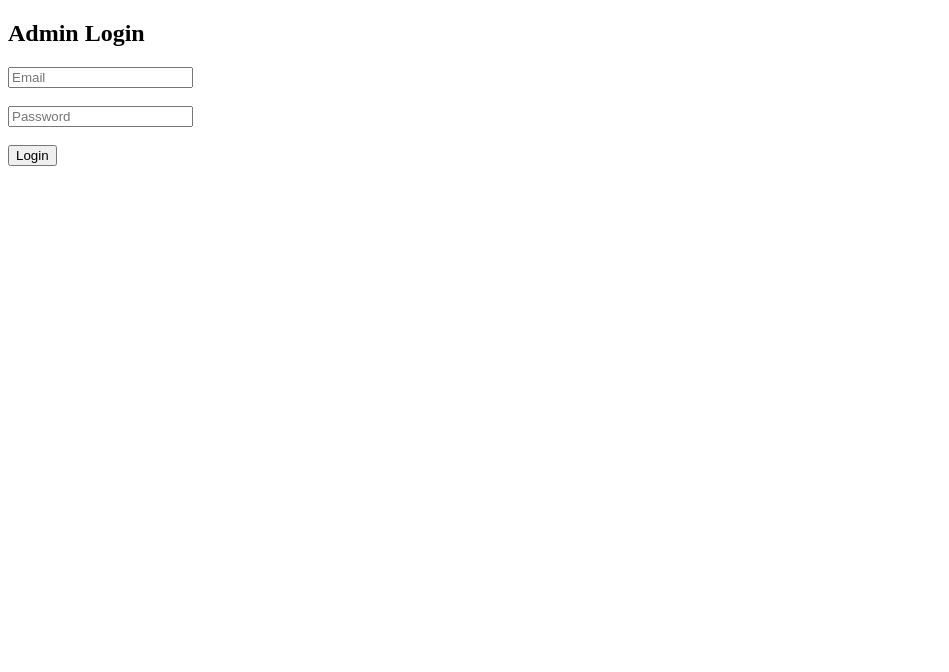
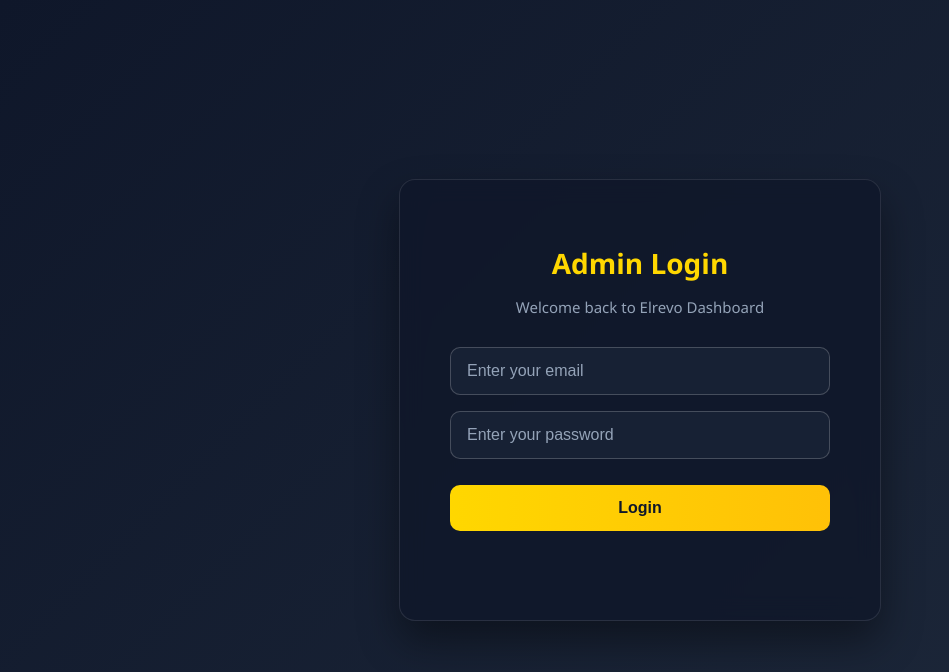
Before and after one commit to elrevo-777/Elrevo, a plain HTML site: page admin.html in a window 1280 px wide. Shown: the whole page, without its empty margins (0-949 px from the left). Drawn offline with Linux system fonts and the light colour scheme.

Commit message:
Update admin.html

```diff
--- a/admin.html
+++ b/admin.html
@@ -1,25 +1,155 @@
 <!DOCTYPE html>
 <html lang="en">
 <head>
-  <meta charset="UTF-8">
-  <title>Admin Login</title>
+  <meta charset="UTF-8" />
+  <meta name="viewport" content="width=device-width, initial-scale=1.0" />
+  <title>Admin Login | Elrevo</title>
+  <style>
+    /* Elegant Dark Theme - Elrevo Style */
+    body {
+      margin: 0;
+      padding: 0;
+      font-family: 'Segoe UI', Arial, sans-serif;
+      background: linear-gradient(135deg, #0f172a 0%, #1e293b 100%);
+      height: 100vh;
+      display: flex;
+      justify-content: center;
+      align-items: center;
+      color: #e2e8f0;
+    }
+
+    .login-container {
+      background: rgba(15, 23, 42, 0.8);
+      backdrop-filter: blur(12px);
+      -webkit-backdrop-filter: blur(12px);
+      border: 1px solid rgba(255, 255, 255, 0.1);
+      border-radius: 16px;
+      padding: 40px 50px;
+      width: 380px;
+      max-width: 90%;
+      box-shadow: 0 20px 40px rgba(0, 0, 0, 0.4);
+      text-align: center;
+      animation: fadeIn 0.8s ease-out;
+    }
+
+    @keyframes fadeIn {
+      from { opacity: 0; transform: translateY(30px); }
+      to { opacity: 1; transform: translateY(0); }
+    }
+
+    h2 {
+      margin-bottom: 10px;
+      font-size: 28px;
+      color: #ffd700; /* Gold accent */
+      font-weight: 600;
+    }
+
+    p.tagline {
+      margin-bottom: 30px;
+      color: #94a3b8;
+      font-size: 15px;
+    }
+
+    form {
+      display: flex;
+      flex-direction: column;
+      gap: 16px;
+    }
+
+    input {
+      padding: 14px 16px;
+      border: 1px solid rgba(255, 255, 255, 0.2);
+      border-radius: 10px;
+      background: rgba(30, 41, 59, 0.6);
+      color: white;
+      font-size: 16px;
+      transition: all 0.3s;
+    }
+
+    input:focus {
+      outline: none;
+      border-color: #ffd700;
+      background: rgba(30, 41, 59, 0.9);
+      box-shadow: 0 0 0 3px rgba(255, 215, 0, 0.2);
+    }
+
+    input::placeholder {
+      color: #94a3b8;
+    }
+
+    button {
+      padding: 14px;
+      background: linear-gradient(to right, #ffd700, #ffc107);
+      color: #0f172a;
+      font-weight: bold;
+      font-size: 16px;
+      border: none;
+      border-radius: 10px;
+      cursor: pointer;
+      transition: all 0.3s;
+      margin-top: 10px;
+    }
+
+    button:hover {
+      transform: translateY(-2px);
+      box-shadow: 0 10px 20px rgba(255, 215, 0, 0.3);
+    }
+
+    button:active {
+      transform: translateY(0);
+    }
+
+    #error {
+      color: #ff6b6b;
+      margin-top: 15px;
+      font-size: 14px;
+      min-height: 20px;
+    }
+
+    .loading {
+      opacity: 0.6;
+      pointer-events: none;
+    }
+
+    /* Mobile Responsive */
+    @media (max-width: 480px) {
+      .login-container {
+        padding: 30px 25px;
+      }
+      h2 { font-size: 24px; }
+    }
+  </style>
 </head>
 <body>
 
+  <div class="login-container">
     <h2>Admin Login</h2>
+    <p class="tagline">Welcome back to Elrevo Dashboard</p>
 
     <form id="loginForm">
-  <input type="email" id="email" placeholder="Email" required><br><br>
-  <input type="password" id="password" placeholder="Password" required><br><br>
-  <button type="submit">Login</button>
+      <input
+        type="email"
+        id="email"
+        placeholder="Enter your email"
+        required
+        autocomplete="email"
+      />
+      <input
+        type="password"
+        id="password"
+        placeholder="Enter your password"
+        required
+        autocomplete="current-password"
+      />
+      <button type="submit" id="loginBtn">Login</button>
     </form>
 
-<p id="error" style="color:red;"></p>
+    <p id="error"></p>
+  </div>
 
   <script type="module">
     import { initializeApp } from "https://www.gstatic.com/firebasejs/10.12.0/firebase-app.js";
-import { getAuth, signInWithEmailAndPassword }
-from "https://www.gstatic.com/firebasejs/10.12.0/firebase-auth.js";
+    import { getAuth, signInWithEmailAndPassword } from "https://www.gstatic.com/firebasejs/10.12.0/firebase-auth.js";
 
     const firebaseConfig = {
       apiKey: "AIzaSyA4t8qqUiO7KqgeRNKQlMINmKum1if9sFM",
@@ -34,19 +164,45 @@ const firebaseConfig = {
     const app = initializeApp(firebaseConfig);
     const auth = getAuth(app);
 
-document.getElementById("loginForm").addEventListener("submit", async (e) => {
+    const loginForm = document.getElementById("loginForm");
+    const errorEl = document.getElementById("error");
+    const loginBtn = document.getElementById("loginBtn");
+    const container = document.querySelector(".login-container");
+
+    loginForm.addEventListener("submit", async (e) => {
       e.preventDefault();
 
-  const email = document.getElementById("email").value;
+      const email = document.getElementById("email").value.trim();
       const password = document.getElementById("password").value;
+
+      // Reset error
+      errorEl.textContent = "";
+      container.classList.add("loading");
+      loginBtn.textContent = "Logging in...";
 
       try {
         await signInWithEmailAndPassword(auth, email, password);
-    window.location.href = "dashboard.html";
+        // Success → redirect to dashboard
+        window.location.href = "dashboard.html"; // ← yahan apna dashboard file ka naam likh dena agar alag hai
       } catch (err) {
-    document.getElementById("error").innerText = err.code + " | " + err.message;
+        // Better error messages
+        let message = "Login failed. Please try again.";
+
+        if (err.code === "auth/user-not-found" || err.code === "auth/wrong-password") {
+          message = "Invalid email or password.";
+        } else if (err.code === "auth/invalid-email") {
+          message = "Please enter a valid email address.";
+        } else if (err.code === "auth/too-many-requests") {
+          message = "Too many attempts. Try again later.";
+        } else {
+          message = "An error occurred. Check console for details.";
           console.error(err);
+        }
 
+        errorEl.textContent = message;
+      } finally {
+        container.classList.remove("loading");
+        loginBtn.textContent = "Login";
       }
     });
   </script>
```
Lines whose indentation alone changed are shown as unchanged.
